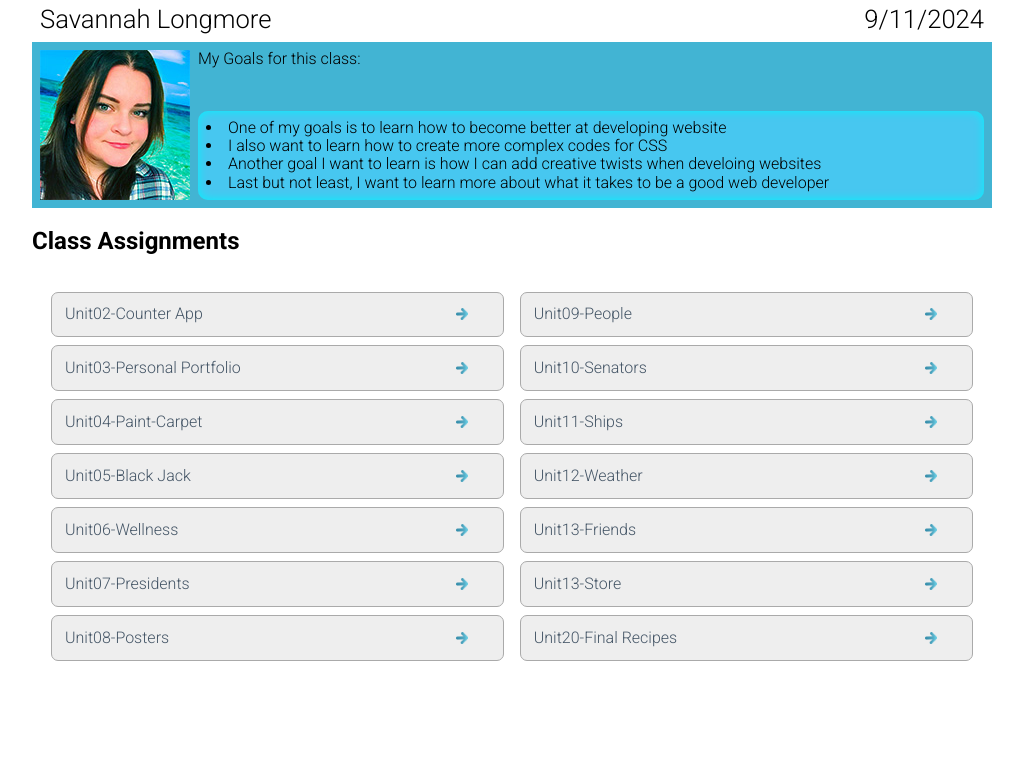
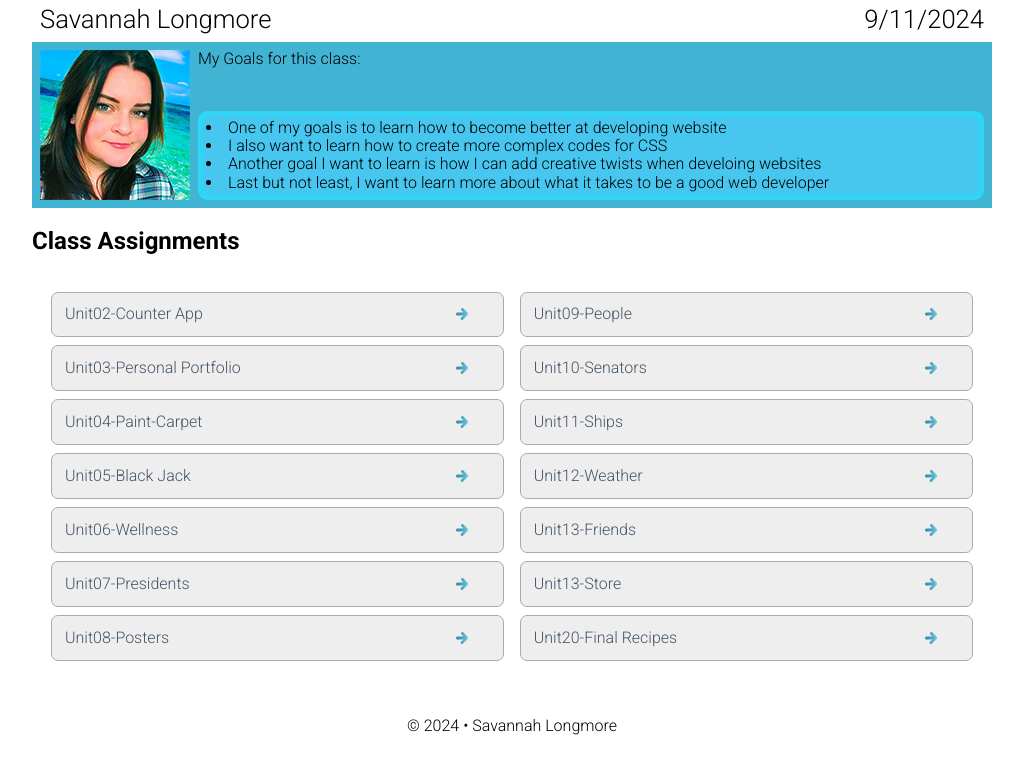
Before and after one commit to SavannahLongmore/DDWD1720, a plain HTML site: page index.html in a window 1280 px wide. Shown: the part 99-867 px from the top of the page, without its empty margins (128-1151 px from the left). Before the commit the page ends 800 px from the top, so only its background shows below. Drawn offline with Linux system fonts and the light colour scheme.

Commit message:
Almost Done

```diff
--- a/css/small.css
+++ b/css/small.css
@@ -102,6 +102,6 @@ h2 {font-size: 1rem;}
 }
 
 footer {
-    padding: 1rem;
+    padding: 1rem 0;
     text-align: center;
 }
--- a/index.html
+++ b/index.html
@@ -59,7 +59,9 @@
             <a href="#">Unit20-Final Recipes</a>
         </div>
    </main>
-
+   <footer>
+    <p>&copy; 2024 &bull; Savannah Longmore</a></p>
+    </footer>
 
     <script src="js/scripts.js"></script>
 </body>
```
